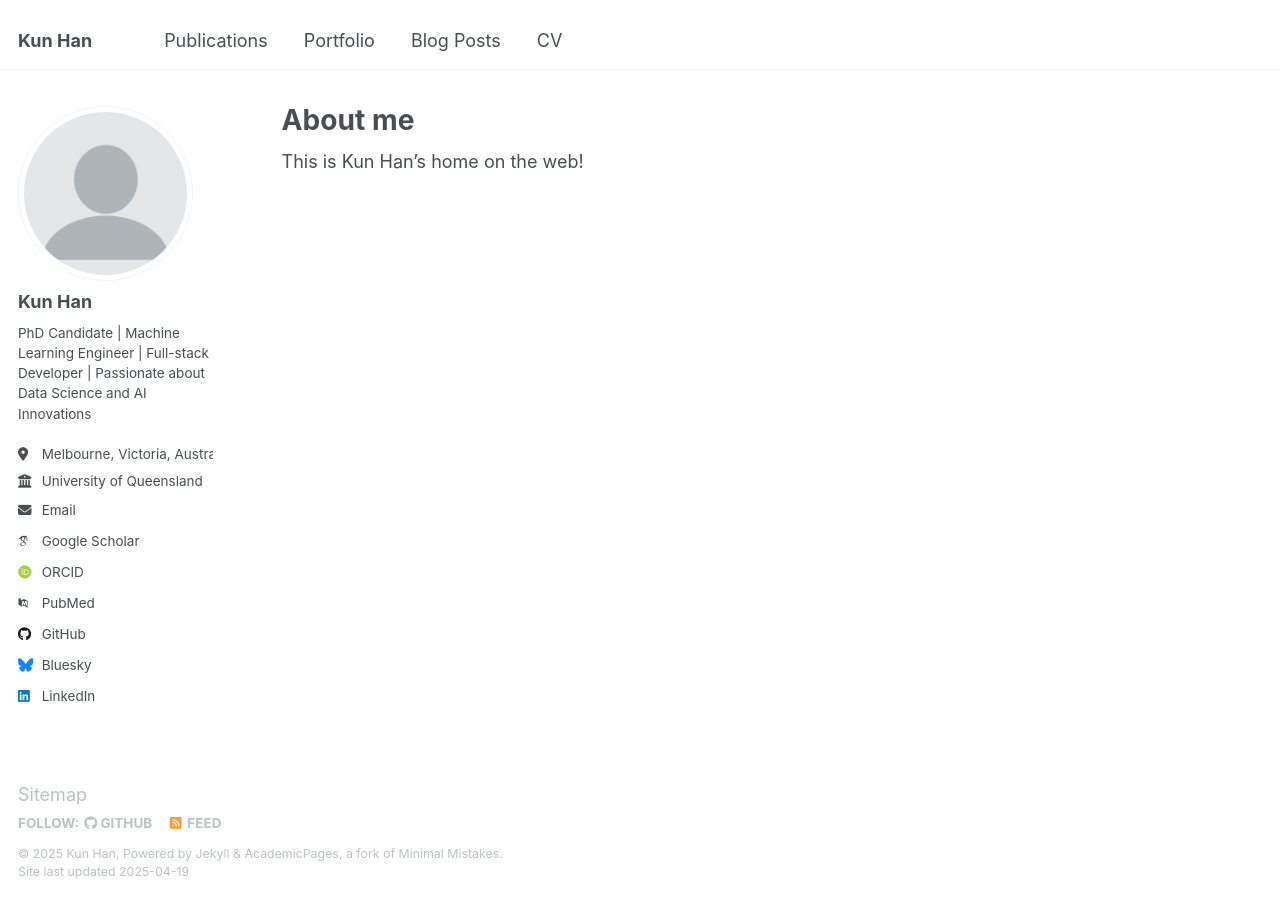
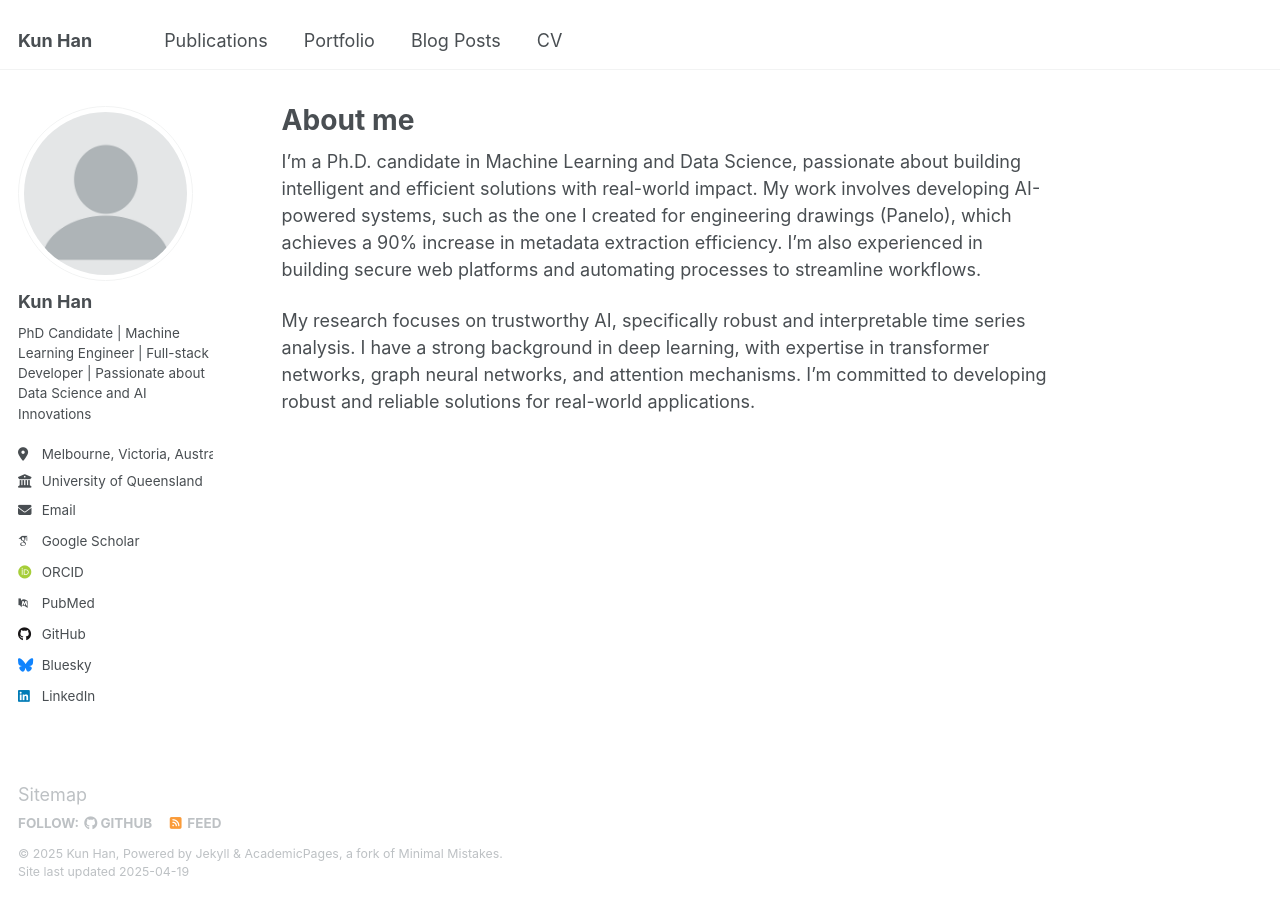
Before and after one commit to Evan-Kun/Evan-Kun.github.io, a Jekyll site: the page built from _pages/about.md, in a window 1280 px wide. Built offline with Jekyll 4.4.1, drawn with Linux system fonts in a browser that asks for light colours; some web fonts are replaced.

Commit message:
Update about.md

```diff
--- a/_pages/about.md
+++ b/_pages/about.md
@@ -7,4 +7,6 @@ redirect_from:
   - /about.html
 ---
 
-This is Kun Han's home on the web!
+I'm a Ph.D. candidate in Machine Learning and Data Science, passionate about building intelligent and efficient solutions with real-world impact. My work involves developing AI-powered systems, such as the one I created for engineering drawings (Panelo), which achieves a 90% increase in metadata extraction efficiency. I'm also experienced in building secure web platforms and automating processes to streamline workflows.
+
+My research focuses on trustworthy AI, specifically robust and interpretable time series analysis. I have a strong background in deep learning, with expertise in transformer networks, graph neural networks, and attention mechanisms. I'm committed to developing robust and reliable solutions for real-world applications.
```
